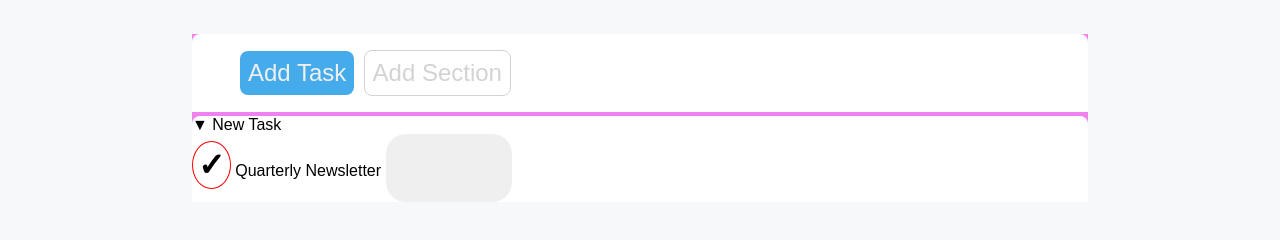
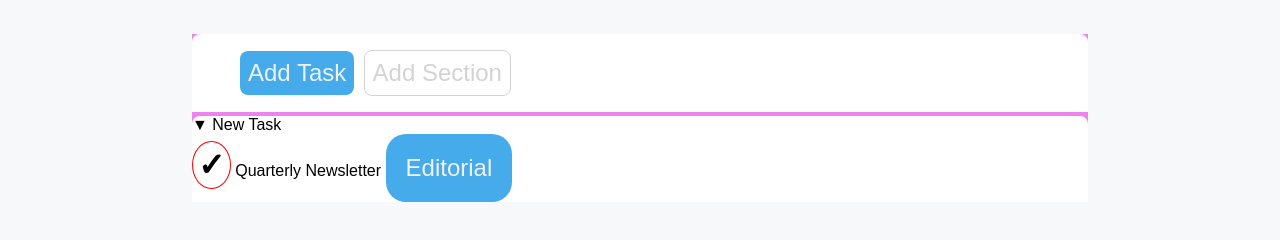
Before and after one commit to Francesca-Barcella/html-css-toboolist, a plain HTML site: page index.html in a window 1280 px wide. Shown: the part 72-312 px from the top of the page. Drawn offline with Linux system fonts and the light colour scheme.

Commit message:
Commit New Task bis

```diff
--- a/css/style.css
+++ b/css/style.css
@@ -38,14 +38,7 @@ main{
     margin: auto;
 }
 
-.button-list{
-    color: #f0f0f0;
-    border: none;
-    font-size: 1.5rem;
-    border-radius: 20px;
-    padding: 20px;
 
-}
 
 /* section button */
 .button-add{
@@ -95,3 +88,15 @@ main{
     width: 30px;
     padding: 5px;
 }
+
+.button-list{
+    color: #f0f0f0;
+    border: none;
+    font-size: 1.5rem;
+    border-radius: 20px;
+    padding: 20px;
+}
+
+.button-list.editorial{
+    background-color: #45ABEA;
+}
```
